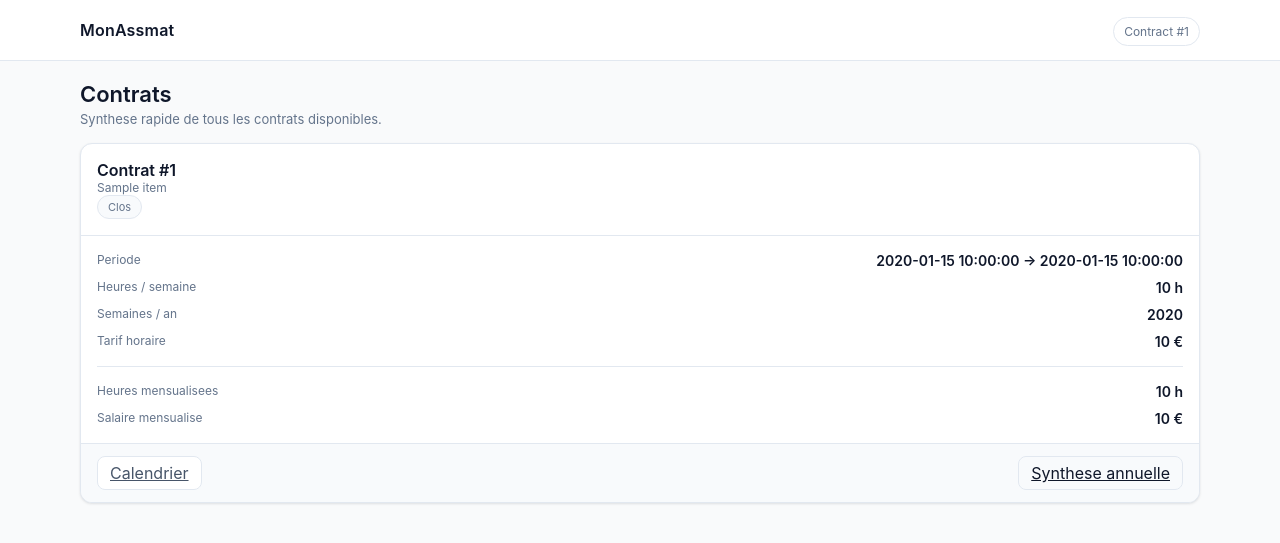
After one commit to jleparoux/monassmat, a FastAPI app: template frontend/templates/contracts_summary.html in a window 1280 px wide. The commit adds this page. Shown: the top 543 px of the page. Run offline with FastAPI, Linux system fonts and the light colour scheme; the template is opened without the code that fills it: most values are stand-ins (such as "Sample title", 1, 10 or a date in 2020); some libraries are stand-ins or nearby versions.

Commit message:
* added year summary page and contracts

```diff
--- a/frontend/static/app.css
+++ b/frontend/static/app.css
@@ -305,6 +305,27 @@ a { color: inherit; }
 .summary-row .value { font-weight: 600; }
 .summary-row .highlight { color: #16a34a; }
 .divider { height: 1px; background: #e2e8f0; margin: 6px 0; }
+.summary-kpis {
+  display: grid;
+  grid-template-columns: repeat(auto-fit, minmax(160px, 1fr));
+  gap: 12px;
+  margin-bottom: 16px;
+}
+.kpi {
+  background: #f8fafc;
+  border: 1px solid #e2e8f0;
+  border-radius: 12px;
+  padding: 12px 14px;
+  display: grid;
+  gap: 6px;
+}
+.kpi__label { font-size: 12px; color: var(--muted); }
+.kpi__value { font-size: 16px; font-weight: 700; color: #0f172a; }
+.summary-split {
+  display: grid;
+  grid-template-columns: repeat(auto-fit, minmax(260px, 1fr));
+  gap: 16px;
+}
 .summary-table { display: grid; gap: 6px; font-size: 12px; }
 .summary-table__row {
   display: grid;
@@ -319,6 +340,42 @@ a { color: inherit; }
   letter-spacing: 0.3px;
   color: var(--muted);
   font-weight: 600;
+}
+.summary-table--annual .summary-table__row {
+  grid-template-columns: 1.1fr 0.6fr 0.9fr 0.8fr 0.9fr;
+}
+.summary-table--annual .summary-table__row span:nth-child(2),
+.summary-table--annual .summary-table__row span:nth-child(3),
+.summary-table--annual .summary-table__row span:nth-child(4),
+.summary-table--annual .summary-table__row span:nth-child(5) { text-align: right; }
+.summary-nav { display: flex; align-items: center; gap: 8px; }
+.btn-small { padding: 4px 10px; font-size: 12px; }
+.page-actions { display: flex; gap: 10px; align-items: center; }
+.contracts-grid {
+  display: grid;
+  grid-template-columns: repeat(auto-fit, minmax(260px, 1fr));
+  gap: 16px;
+}
+.contract-card .card__header { align-items: flex-start; }
+.contract-actions {
+  display: flex;
+  justify-content: space-between;
+  gap: 10px;
+}
+.badge {
+  display: inline-flex;
+  align-items: center;
+  padding: 4px 10px;
+  border-radius: 999px;
+  border: 1px solid #e2e8f0;
+  font-size: 11px;
+  color: var(--muted);
+  background: #f8fafc;
+}
+.badge--ok {
+  border-color: rgba(34,197,94,0.4);
+  background: rgba(34,197,94,0.12);
+  color: #166534;
 }
 
 .field { display: grid; gap: 6px; margin: 10px 0; }
--- a/frontend/templates/base.html
+++ b/frontend/templates/base.html
@@ -13,9 +13,11 @@
   <header class="topbar">
     <div class="container topbar__inner">
       <div class="brand">MonAssmat</div>
-      <div class="topbar__meta">
-        <span class="chip">Contract #{{ contract_id }}</span>
-      </div>
+      {% if contract_id %}
+        <div class="topbar__meta">
+          <span class="chip">Contract #{{ contract_id }}</span>
+        </div>
+      {% endif %}
     </div>
   </header>
 
--- /dev/null
+++ b/frontend/templates/contracts_summary.html
@@ -0,0 +1,64 @@
+{% extends "base.html" %}
+{% block content %}
+
+<div class="page-header">
+  <div>
+    <h1 class="page-title">Contrats</h1>
+    <p class="page-subtitle">Synthese rapide de tous les contrats disponibles.</p>
+  </div>
+</div>
+
+<section class="contracts-grid">
+  {% for item in items %}
+    <article class="card contract-card">
+      <div class="card__header">
+        <div>
+          <div class="title">Contrat #{{ item.id }}</div>
+          <div class="muted">{{ item.child_name }}</div>
+        </div>
+        {% if item.is_active %}
+          <span class="badge badge--ok">Actif</span>
+        {% else %}
+          <span class="badge">Clos</span>
+        {% endif %}
+      </div>
+      <div class="card__body">
+        <div class="summary-list">
+          <div class="summary-row">
+            <span class="label">Periode</span>
+            <span class="value">{{ item.start_date }} → {{ item.end_date or "—" }}</span>
+          </div>
+          <div class="summary-row">
+            <span class="label">Heures / semaine</span>
+            <span class="value">{{ item.hours_per_week | round(2) }} h</span>
+          </div>
+          <div class="summary-row">
+            <span class="label">Semaines / an</span>
+            <span class="value">{{ item.weeks_per_year | round(2) }}</span>
+          </div>
+          <div class="summary-row">
+            <span class="label">Tarif horaire</span>
+            <span class="value">{{ item.hourly_rate | round(2) }} €</span>
+          </div>
+          <div class="divider"></div>
+          <div class="summary-row">
+            <span class="label">Heures mensualisees</span>
+            <span class="value">{{ item.monthly_hours_theoretical | round(2) }} h</span>
+          </div>
+          <div class="summary-row">
+            <span class="label">Salaire mensualise</span>
+            <span class="value">{{ item.monthly_salary_theoretical | round(2) }} €</span>
+          </div>
+        </div>
+      </div>
+      <div class="card__footer contract-actions">
+        <a class="btn btn-secondary" href="/contracts/{{ item.id }}/calendar">Calendrier</a>
+        <a class="btn" href="/contracts/{{ item.id }}/summary/year">Synthese annuelle</a>
+      </div>
+    </article>
+  {% else %}
+    <div class="empty">Aucun contrat disponible.</div>
+  {% endfor %}
+</section>
+
+{% endblock %}
--- a/src/monassmat/app.py
+++ b/src/monassmat/app.py
@@ -509,6 +509,63 @@ def year_summary(
     )
 
 
+@app.get("/contracts/{contract_id}/summary/year", response_class=HTMLResponse)
+def year_summary_page(
+    contract_id: int,
+    request: Request,
+    year: int | None = None,
+):
+    target_year = year or date.today().year
+    summary = build_year_summary(contract_id, target_year)
+    return templates.TemplateResponse(
+        "year_summary_page.html",
+        {
+            "request": request,
+            "title": "Synthese annuelle",
+            "contract_id": contract_id,
+            "prev_year": target_year - 1,
+            "next_year": target_year + 1,
+            **summary,
+        },
+    )
+
+
+@app.get("/contracts", response_class=HTMLResponse)
+def contracts_summary(request: Request, db: Session = Depends(get_db)):
+    contracts = crud.list_contracts(db)
+    items = []
+    for contract in contracts:
+        facts = ContractFacts(
+            start_date=contract.start_date,
+            end_date=contract.end_date,
+            hours_per_week=contract.hours_per_week,
+            weeks_per_year=contract.weeks_per_year,
+            hourly_rate=contract.hourly_rate,
+        )
+        items.append(
+            {
+                "id": contract.id,
+                "child_name": contract.child.name if contract.child else "—",
+                "start_date": contract.start_date,
+                "end_date": contract.end_date,
+                "hours_per_week": contract.hours_per_week,
+                "weeks_per_year": contract.weeks_per_year,
+                "hourly_rate": contract.hourly_rate,
+                "monthly_hours_theoretical": contract_monthly_hours(facts),
+                "monthly_salary_theoretical": contract_monthly_salary(facts),
+                "is_active": contract.end_date is None or contract.end_date >= date.today(),
+            }
+        )
+    return templates.TemplateResponse(
+        "contracts_summary.html",
+        {
+            "request": request,
+            "title": "Contrats",
+            "items": items,
+        },
+    )
+
+
 @app.post("/contracts/{contract_id}/workdays", response_class=HTMLResponse)
 def save_workday(
     contract_id: int,
--- a/src/monassmat/crud.py
+++ b/src/monassmat/crud.py
@@ -10,6 +10,11 @@ from .models import Contract, Workday, WorkdayKind
 
 def get_contract(db: Session, contract_id: int) -> Contract | None:
     return db.get(Contract, contract_id)
+
+
+def list_contracts(db: Session) -> list[Contract]:
+    stmt = select(Contract).order_by(Contract.id.asc())
+    return list(db.scalars(stmt).all())
 
 
 def list_workdays(db: Session, contract_id: int, start: date, end: date) -> list[Workday]:
```
Also changed, not shown: frontend/templates/partials/year_summary.html (+26 -1 lines), frontend/templates/year_summary_page.html (added, +31 -0 lines), README.md.
